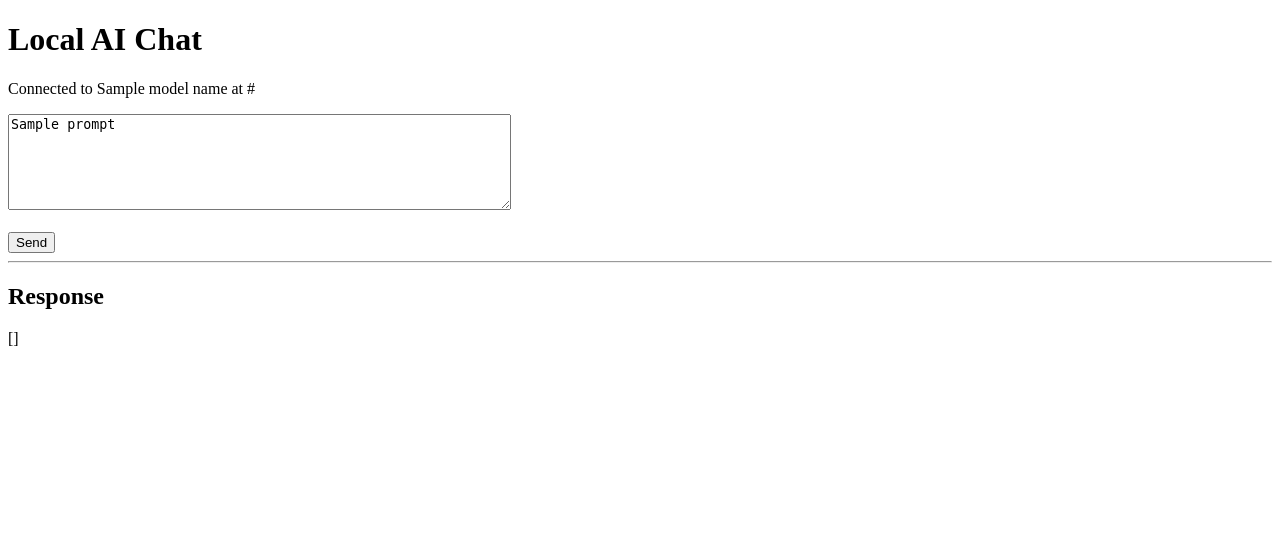
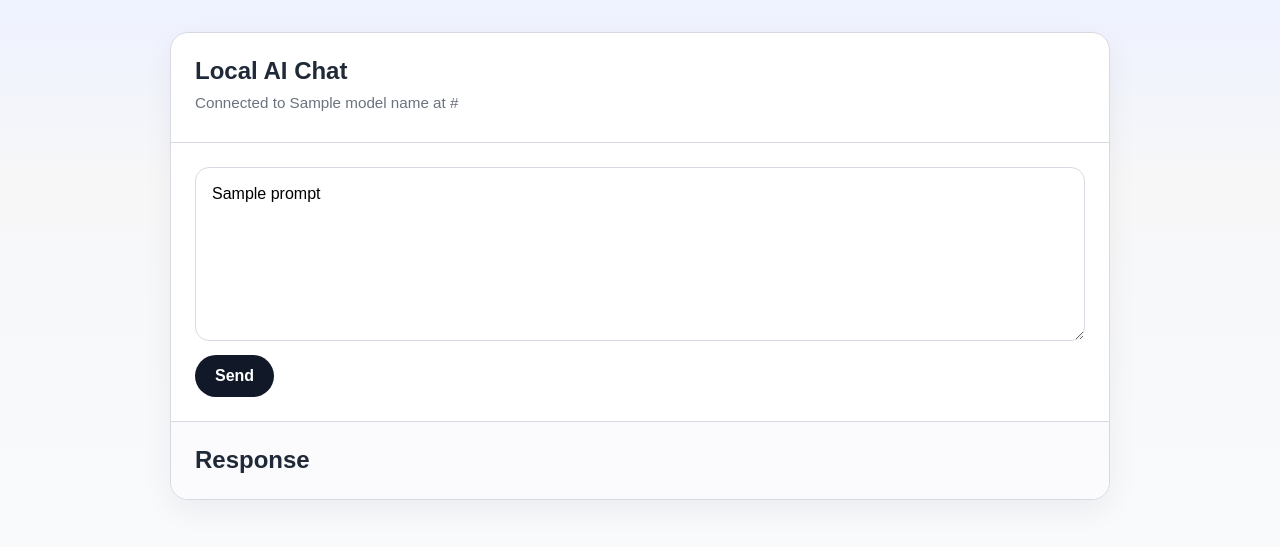
Before and after one commit to rmiravalles/ollama-local-chat, a Flask app: template templates/index.html in a window 1280 px wide. Shown: the top 547 px of the page. Run offline with Flask 3, Linux system fonts and the light colour scheme; the template is opened without the code that fills it: most values are stand-ins (such as "Sample title", 1, 10 or a date in 2020); parts of the project's set-up code (start-up, migrations or seed data) failed here and were passed over; some libraries are stand-ins or nearby versions.

Commit message:
Enhance README and index.html with installation instructions and improved UI layout

```diff
--- a/templates/index.html
+++ b/templates/index.html
@@ -2,43 +2,192 @@
 <html>
 <head>
     <title>Local AI Chat</title>
+    <meta name="viewport" content="width=device-width, initial-scale=1">
+    <link rel="preconnect" href="https://cdn.jsdelivr.net">
+    <link rel="stylesheet" href="https://cdn.jsdelivr.net/npm/highlight.js@11.11.1/styles/github.min.css">
+    <style>
+        :root {
+            color-scheme: light;
+            --bg: #f7f7f8;
+            --panel: #ffffff;
+            --border: #d9d9e3;
+            --text: #1f2937;
+            --muted: #6b7280;
+            --accent: #111827;
+            --error: #b91c1c;
+        }
+
+        * {
+            box-sizing: border-box;
+        }
+
+        body {
+            margin: 0;
+            font-family: Arial, Helvetica, sans-serif;
+            background: linear-gradient(180deg, #eef2ff 0%, var(--bg) 32%, #f8fafc 100%);
+            color: var(--text);
+        }
+
+        .shell {
+            max-width: 980px;
+            margin: 0 auto;
+            padding: 32px 20px 48px;
+        }
+
+        .card {
+            background: var(--panel);
+            border: 1px solid var(--border);
+            border-radius: 18px;
+            box-shadow: 0 10px 30px rgba(15, 23, 42, 0.06);
+            overflow: hidden;
+        }
+
+        header {
+            padding: 24px 24px 16px;
+            border-bottom: 1px solid var(--border);
+        }
+
+        h1, h2 {
+            margin: 0;
+            line-height: 1.2;
+        }
+
+        .meta, .error {
+            margin-top: 8px;
+            font-size: 0.95rem;
+        }
+
+        .meta {
+            color: var(--muted);
+        }
+
+        .error {
+            color: var(--error);
+            font-weight: 600;
+        }
+
+        form {
+            padding: 24px;
+            display: grid;
+            gap: 14px;
+        }
+
+        textarea {
+            width: 100%;
+            min-height: 160px;
+            resize: vertical;
+            padding: 14px 16px;
+            border-radius: 14px;
+            border: 1px solid var(--border);
+            font: inherit;
+            line-height: 1.5;
+            background: #fff;
+        }
+
+        button {
+            justify-self: start;
+            border: 0;
+            border-radius: 999px;
+            padding: 12px 20px;
+            font: inherit;
+            font-weight: 700;
+            color: #fff;
+            background: var(--accent);
+            cursor: pointer;
+        }
+
+        button:hover {
+            opacity: 0.92;
+        }
+
+        .response-shell {
+            padding: 24px;
+            border-top: 1px solid var(--border);
+            background: #fbfbfd;
+        }
+
+        .response-body {
+            line-height: 1.7;
+            overflow-wrap: anywhere;
+        }
+
+        .response-body :first-child {
+            margin-top: 0;
+        }
+
+        .response-body pre {
+            overflow-x: auto;
+            padding: 16px;
+            border-radius: 14px;
+            background: #f6f8fa;
+        }
+
+        .response-body code {
+            font-family: ui-monospace, SFMono-Regular, Menlo, Monaco, Consolas, monospace;
+            font-size: 0.95em;
+        }
+
+        .response-empty {
+            color: var(--muted);
+            margin: 0;
+        }
+    </style>
 </head>
 <body>
-
+    <main class="shell">
+        <section class="card">
+            <header>
                 <h1>Local AI Chat</h1>
-
-    <p>
-        Connected to {{ model_name }} at {{ base_url }}
-    </p>
-
+                <p class="meta">Connected to {{ model_name }} at {{ base_url }}</p>
                 {% if error %}
-        <p style="color: red;">
-            {{ error }}
-        </p>
+                    <p class="error">{{ error }}</p>
                 {% endif %}
+            </header>
 
             <form method="POST">
-
                 <textarea
                     name="message"
                     rows="6"
-            cols="60"
                     placeholder="Ask something..."
                 >{{ prompt }}</textarea>
 
-        <br><br>
-
-        <button type="submit">
-            Send
-        </button>
-
+                <button type="submit">Send</button>
             </form>
 
-    <hr>
-
+            <section class="response-shell">
                 <h2>Response</h2>
 
-    <p>{{ response }}</p>
+                {% if response %}
+                    <article id="response-output" class="response-body"></article>
+                    <script id="response-data" type="application/json">{{ response | tojson }}</script>
+                {% else %}
+                    <p class="response-empty">Your model response will appear here.</p>
+                {% endif %}
+            </section>
+        </section>
+    </main>
+
+    <script src="https://cdn.jsdelivr.net/npm/marked@15.0.7/marked.min.js"></script>
+    <script src="https://cdn.jsdelivr.net/npm/dompurify@3.1.6/dist/purify.min.js"></script>
+    <script src="https://cdn.jsdelivr.net/npm/highlight.js@11.11.1/lib/highlight.min.js"></script>
+    <script>
+        const responseData = document.getElementById('response-data');
+        const responseOutput = document.getElementById('response-output');
+
+        if (responseData && responseOutput) {
+            const markdown = JSON.parse(responseData.textContent);
+            const renderedHtml = marked.parse(markdown, {
+                breaks: true,
+                gfm: true,
+            });
+
+            responseOutput.innerHTML = DOMPurify.sanitize(renderedHtml);
+
+            responseOutput.querySelectorAll('pre code').forEach((block) => {
+                hljs.highlightElement(block);
+            });
+        }
+    </script>
 
 </body>
 </html>
```
Also changed, not shown: README.md. Lines whose indentation alone changed are shown as unchanged.
